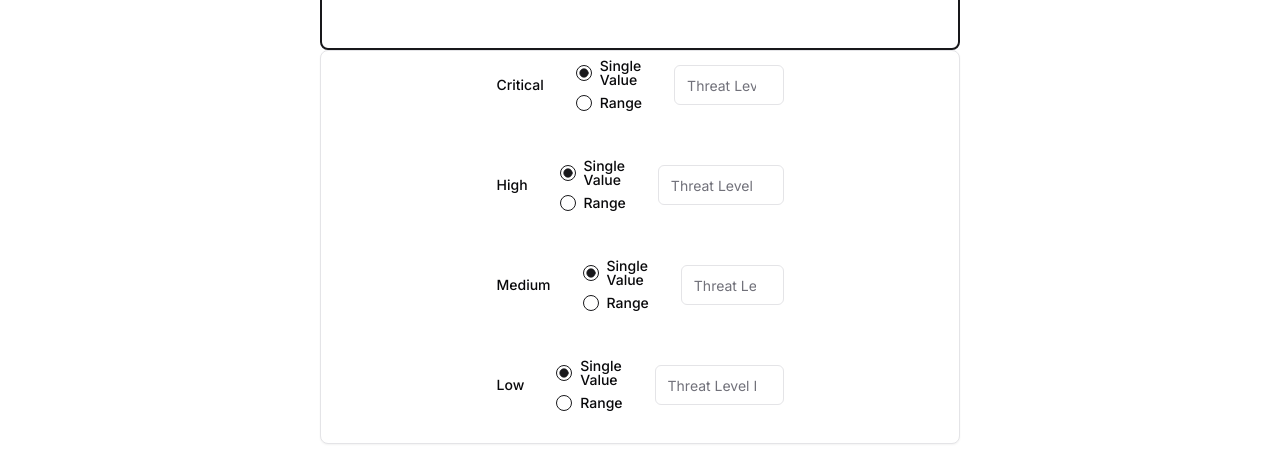
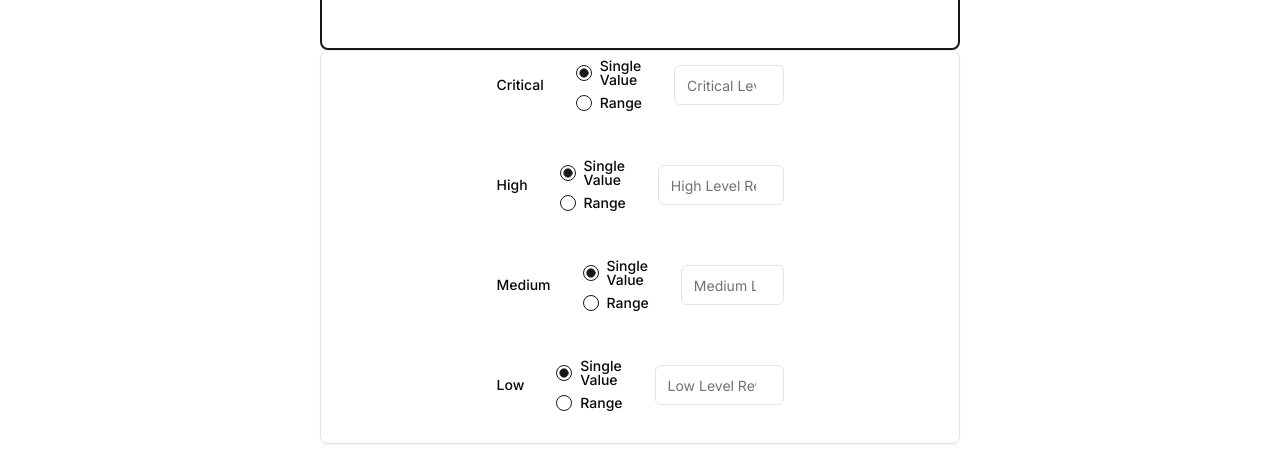
Before and after one commit to RohaanMooken/StarkHack, a Next.js app in the folder frontend/: page /bounties/create in a window 1280 px wide. Shown: the part 496-951 px from the top of the page. Built offline with nearby package versions, Linux system fonts and the light colour scheme.

Commit message:
More descriptive placeholders

```diff
--- a/frontend/src/components/rewardsByThreatLevelManager.jsx
+++ b/frontend/src/components/rewardsByThreatLevelManager.jsx
@@ -29,7 +29,7 @@ export function RewardsByThreatLevelManager() {
 					</RadioGroup>
 					<Input
 						type="number"
-						placeholder="Threat Level Reward Amount"
+						placeholder="Critical Level Reward Amount"
 					></Input>
 				</div>
                 <div className="flex flex-row items-center justify-evenly w-6/12 space-x-8">
@@ -46,7 +46,7 @@ export function RewardsByThreatLevelManager() {
 					</RadioGroup>
 					<Input
 						type="number"
-						placeholder="Threat Level Reward Amount"
+						placeholder="High Level Reward Amount"
 					></Input>
 				</div>
                 <div className="flex flex-row items-center justify-evenly w-6/12 space-x-8">
@@ -63,7 +63,7 @@ export function RewardsByThreatLevelManager() {
 					</RadioGroup>
 					<Input
 						type="number"
-						placeholder="Threat Level Reward Amount"
+						placeholder="Medium Level Reward Amount"
 					></Input>
 				</div>
                 <div className="flex flex-row items-center justify-evenly w-6/12 space-x-8">
@@ -80,7 +80,7 @@ export function RewardsByThreatLevelManager() {
 					</RadioGroup>
 					<Input
 						type="number"
-						placeholder="Threat Level Reward Amount"
+						placeholder="Low Level Reward Amount"
 					></Input>
 				</div>
 			</CardContent>
```
